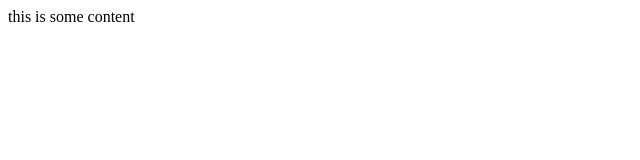
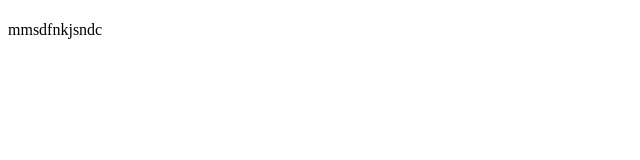
Before and after one commit to CamillesPowerSquad/powersquadfakestuff, a website: page public/index.html in a window 1280 px wide. Shown: the whole page, without its empty margins (0-640 px from the left). Drawn offline with Linux system fonts and the light colour scheme.

Commit message:
made changes

```diff
--- a/public/index.html
+++ b/public/index.html
@@ -5,6 +5,9 @@
     <title></title>
   </head>
   <body>
-  this is some content
+  <h1></h1>
+  <p>
+  mmsdfnkjsndc</p>
+  <img src="" alt="">
   </body>
 </html>
```
